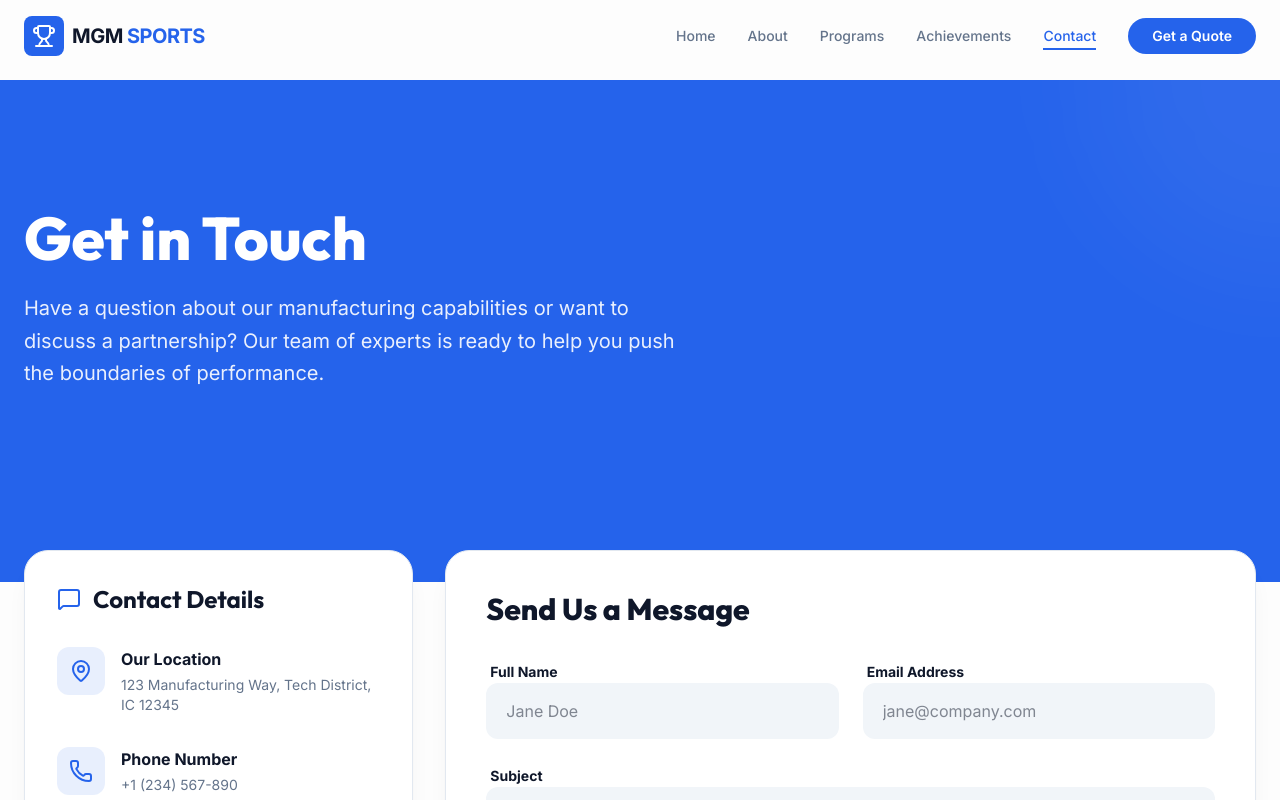
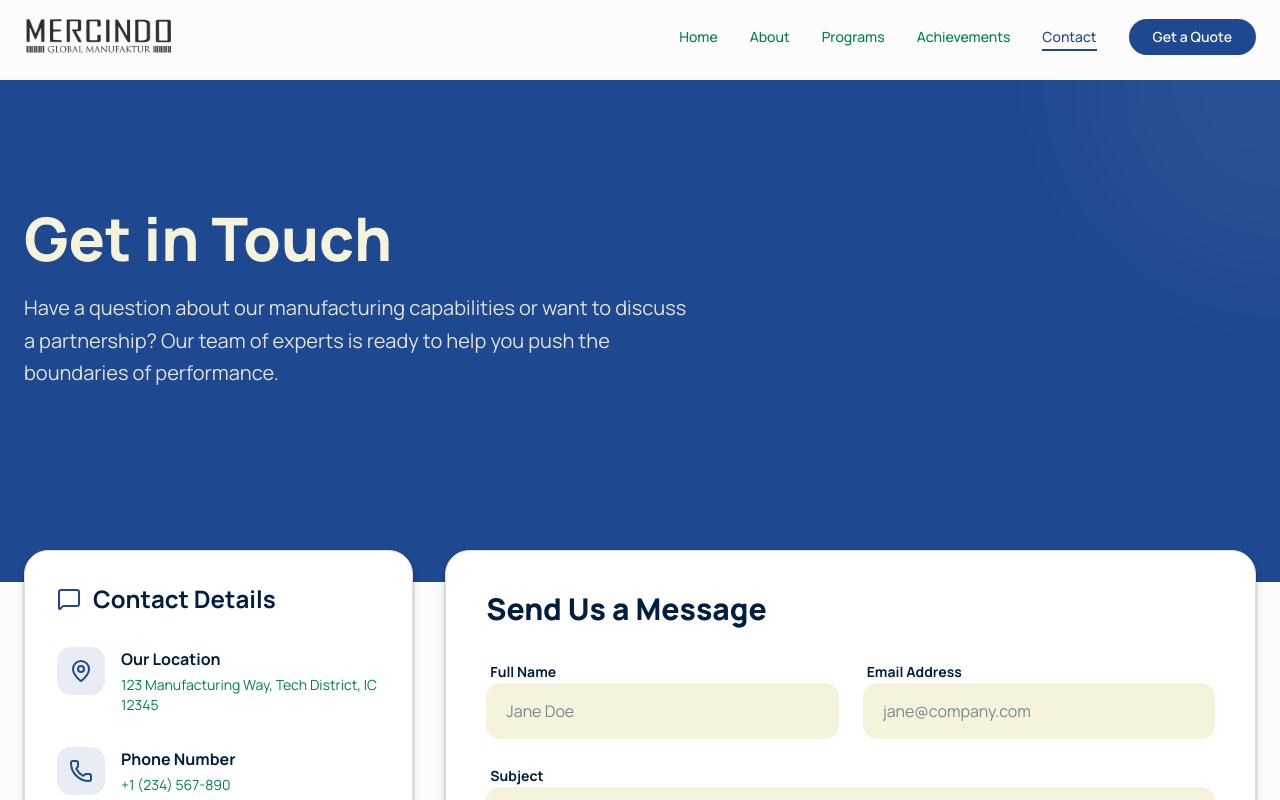
Before and after one commit to bagusindriyanto/mgm-company-profile, a Next.js app: page /contact in a window 1280 px wide. Shown: the top 800 px of the page. Built offline with nearby package versions, Linux system fonts and the light colour scheme.

Commit message:
Change Color Palette

```diff
--- a/src/app/(home)/page.tsx
+++ b/src/app/(home)/page.tsx
@@ -1,5 +1,5 @@
 import Link from 'next/link';
-import { ArrowRight, ShieldCheck, Zap, Globe, Activity } from 'lucide-react';
+import { ArrowRight, ShieldCheck, Zap, Globe } from 'lucide-react';
 import AnimatedSection from '@/components/animated-section';
 import SectionHeader from '@/components/section-header';
 import Image from 'next/image';
@@ -24,7 +24,7 @@ export default function Home() {
             </h1>
             <p className="text-xl text-secondary mb-10 leading-relaxed max-w-2xl">
               From high-grip tactical gloves to ultra-breathable running
-              apparel, MGM Sports manufactures the gear that pushes boundaries.
+              apparel, MGM manufactures the gear that pushes boundaries.
             </p>
             <div className="flex flex-wrap gap-4">
               <Link
@@ -184,7 +184,7 @@ export default function Home() {
             </h2>
             <p className="text-lg opacity-90 mb-10 max-w-2xl mx-auto">
               Partner with a manufacturer that understands the nuances of elite
-              sports equipment. Let's discuss your custom manufacturing
+              sports equipment. Let&apos;s discuss your custom manufacturing
               requirements.
             </p>
             <Link
--- a/src/app/achievements/page.tsx
+++ b/src/app/achievements/page.tsx
@@ -86,9 +86,8 @@ export default function AchievementsPage() {
               <Award className="text-primary" size={40} /> Awards
             </h3>
             <p className="text-secondary leading-relaxed mb-8">
-              MGM Sports has been recognized by industry leaders for our
-              innovation, quality standards, and commitment to environmental
-              sustainability.
+              MGM has been recognized by industry leaders for our innovation,
+              quality standards, and commitment to environmental sustainability.
             </p>
           </div>
           <div className="lg:col-span-2 space-y-6">
--- a/src/app/globals.css
+++ b/src/app/globals.css
@@ -1,39 +1,121 @@
 @import 'tailwindcss';
 
 :root {
-  --background: #fdfdfd;
-  --foreground: #0f172a;
-  --primary: #2563eb;
-  --primary-foreground: #ffffff;
-  --secondary: #64748b;
-  --accent: #f97316;
-  --muted: #f1f5f9;
-  --card: #ffffff;
-  --border: #e2e8f0;
+  --background: oklch(0.9911 0 0);
+  --foreground: oklch(0.2373 0.0697 251.3749);
+  --card: oklch(1 0 0);
+  --card-foreground: oklch(0.2373 0.0697 251.3749);
+  --popover: oklch(1 0 0);
+  --popover-foreground: oklch(0.2373 0.0697 251.3749);
+  --primary: oklch(0.4148 0.1282 260.4392);
+  --primary-foreground: oklch(0.9596 0.0303 102.8956);
+  --secondary: oklch(0.528 0.1253 157.1903);
+  --secondary-foreground: oklch(1 0 0);
+  --muted: oklch(0.9596 0.0303 102.8956);
+  --muted-foreground: oklch(0.5011 0.1106 131.3915);
+  --accent: oklch(0.8893 0.1718 113.3644);
+  --accent-foreground: oklch(0.2373 0.0697 251.3749);
+  --destructive: oklch(0.5523 0.1927 32.7272);
+  --destructive-foreground: oklch(0.9934 0.0032 17.2118);
+  --border: oklch(0.9006 0 0);
+  --input: oklch(0.9731 0 0);
+  --ring: oklch(0.4148 0.1282 260.4392);
+  --chart-1: oklch(0.8348 0.1302 160.908);
+  --chart-2: oklch(0.6231 0.188 259.8145);
+  --chart-3: oklch(0.6056 0.2189 292.7172);
+  --chart-4: oklch(0.7686 0.1647 70.0804);
+  --chart-5: oklch(0.6959 0.1491 162.4796);
+  --sidebar: oklch(0.9911 0 0);
+  --sidebar-foreground: oklch(0.2373 0.0697 251.3749);
+  --sidebar-primary: oklch(0.4148 0.1282 260.4392);
+  --sidebar-primary-foreground: oklch(0.9596 0.0303 102.8956);
+  --sidebar-accent: oklch(0.8893 0.1718 113.3644);
+  --sidebar-accent-foreground: oklch(0.2373 0.0697 251.3749);
+  --sidebar-border: oklch(0.9006 0 0);
+  --sidebar-ring: oklch(0.4148 0.1282 260.4392);
+  --font-sans: Manrope, ui-sans-serif, sans-serif, system-ui;
+  --font-serif: Lora, ui-serif, serif;
+  --font-mono: JetBrains Mono, ui-monospace, monospace;
+  --radius: 0.625rem;
+  --shadow-x: 0px;
+  --shadow-y: 1px;
+  --shadow-blur: 3px;
+  --shadow-spread: 0px;
+  --shadow-opacity: 0.2;
+  --shadow-color: #000000;
+  --shadow-2xs: 0px 1px 3px 0px hsl(0 0% 0% / 0.1);
+  --shadow-xs: 0px 1px 3px 0px hsl(0 0% 0% / 0.1);
+  --shadow-sm:
+    0px 1px 3px 0px hsl(0 0% 0% / 0.2), 0px 1px 2px -1px hsl(0 0% 0% / 0.2);
+  --shadow:
+    0px 1px 3px 0px hsl(0 0% 0% / 0.2), 0px 1px 2px -1px hsl(0 0% 0% / 0.2);
+  --shadow-md:
+    0px 1px 3px 0px hsl(0 0% 0% / 0.2), 0px 2px 4px -1px hsl(0 0% 0% / 0.2);
+  --shadow-lg:
+    0px 1px 3px 0px hsl(0 0% 0% / 0.2), 0px 4px 6px -1px hsl(0 0% 0% / 0.2);
+  --shadow-xl:
+    0px 1px 3px 0px hsl(0 0% 0% / 0.2), 0px 8px 10px -1px hsl(0 0% 0% / 0.2);
+  --shadow-2xl: 0px 1px 3px 0px hsl(0 0% 0% / 0.5);
+  --tracking-normal: 0.025em;
+  --spacing: 0.25rem;
 }
 
 @theme inline {
   --color-background: var(--background);
   --color-foreground: var(--foreground);
+  --color-card: var(--card);
+  --color-card-foreground: var(--card-foreground);
+  --color-popover: var(--popover);
+  --color-popover-foreground: var(--popover-foreground);
   --color-primary: var(--primary);
   --color-primary-foreground: var(--primary-foreground);
   --color-secondary: var(--secondary);
+  --color-secondary-foreground: var(--secondary-foreground);
+  --color-muted: var(--muted);
+  --color-muted-foreground: var(--muted-foreground);
   --color-accent: var(--accent);
-  --color-muted: var(--muted);
-  --color-card: var(--card);
+  --color-accent-foreground: var(--accent-foreground);
+  --color-destructive: var(--destructive);
+  --color-destructive-foreground: var(--destructive-foreground);
   --color-border: var(--border);
-  --font-inter: var(--font-inter);
-  --font-outfit: var(--font-outfit);
+  --color-input: var(--input);
+  --color-ring: var(--ring);
+  --color-chart-1: var(--chart-1);
+  --color-chart-2: var(--chart-2);
+  --color-chart-3: var(--chart-3);
+  --color-chart-4: var(--chart-4);
+  --color-chart-5: var(--chart-5);
+  --color-sidebar: var(--sidebar);
+  --color-sidebar-foreground: var(--sidebar-foreground);
+  --color-sidebar-primary: var(--sidebar-primary);
+  --color-sidebar-primary-foreground: var(--sidebar-primary-foreground);
+  --color-sidebar-accent: var(--sidebar-accent);
+  --color-sidebar-accent-foreground: var(--sidebar-accent-foreground);
+  --color-sidebar-border: var(--sidebar-border);
+  --color-sidebar-ring: var(--sidebar-ring);
+
+  --font-sans: var(--font-sans);
+  --font-mono: var(--font-mono);
+  --font-serif: var(--font-serif);
+
+  --radius-sm: calc(var(--radius) - 4px);
+  --radius-md: calc(var(--radius) - 2px);
+  --radius-lg: var(--radius);
+  --radius-xl: calc(var(--radius) + 4px);
+
+  --shadow-2xs: var(--shadow-2xs);
+  --shadow-xs: var(--shadow-xs);
+  --shadow-sm: var(--shadow-sm);
+  --shadow: var(--shadow);
+  --shadow-md: var(--shadow-md);
+  --shadow-lg: var(--shadow-lg);
+  --shadow-xl: var(--shadow-xl);
+  --shadow-2xl: var(--shadow-2xl);
 }
 
-@media (prefers-color-scheme: dark) {
-  :root {
-    --background: #020617;
-    --foreground: #f8fafc;
-    --card: #0f172a;
-    --border: #1e293b;
-    --muted: #0f172a;
-  }
+@layer base {
+  * {
+    @apply border-border outline-ring/50;
   }
 
   html {
@@ -41,9 +123,7 @@ html {
   }
 
   body {
-  background: var(--background);
-  color: var(--foreground);
-  font-family: var(--font-inter), ui-sans-serif, system-ui, sans-serif;
+    @apply bg-background text-foreground;
   }
 
   h1,
@@ -52,9 +132,19 @@ h3,
   h4,
   h5,
   h6 {
-  font-family: var(--font-outfit), ui-sans-serif, system-ui, sans-serif;
+    font-family: var(--font-manrope), ui-sans-serif, system-ui, sans-serif;
   }
+}
+/* @media (prefers-color-scheme: dark) {
+  :root {
+    --background: #020617;
+    --foreground: #f8fafc;
+    --card: #0f172a;
+    --border: #1e293b;
+    --muted: #0f172a;
+  }
+} */
 
 .glass-morphism {
-  @apply bg-[rgba(255,255,255,0.7)] dark:bg-[rgba(15,23,42,0.85)] backdrop-blur-sm;
+  @apply bg-[rgba(255,255,255,0.6)] backdrop-blur-sm;
 }
--- a/src/app/layout.tsx
+++ b/src/app/layout.tsx
@@ -1,22 +1,27 @@
 import type { Metadata } from 'next';
-import { Inter, Outfit } from 'next/font/google';
+import { Manrope, Lora, JetBrains_Mono } from 'next/font/google';
 import './globals.css';
 import Navbar from '@/components/new-navbar';
 import Footer from '@/components/new-footer';
 import NextTopLoader from 'nextjs-toploader';
 
-const inter = Inter({
-  variable: '--font-inter',
+const fontSans = Manrope({
   subsets: ['latin'],
+  variable: '--font-sans',
 });
 
-const outfit = Outfit({
-  variable: '--font-outfit',
+const fontSerif = Lora({
   subsets: ['latin'],
+  variable: '--font-serif',
+});
+
+const fontMono = JetBrains_Mono({
+  subsets: ['latin'],
+  variable: '--font-mono',
 });
 
 export const metadata: Metadata = {
-  title: 'MGM Sports | High-Performance Equipment',
+  title: 'Mercindo Global Manufaktur',
   description:
     'Elite manufacturer of high-performance gloves and running apparel for athletes world-wide.',
 };
@@ -29,7 +34,7 @@ export default function RootLayout({
   return (
     <html lang="en">
       <body
-        className={`${inter.variable} ${outfit.variable} antialiased selection:bg-primary/20 selection:text-primary`}
+        className={`${fontSans.variable} ${fontSerif.variable} ${fontMono.variable} antialiasedselection:bg-primary/20 selection:text-primary`}
       >
         <NextTopLoader showSpinner={false} />
         <div className="flex min-h-screen flex-col">
--- a/src/components/new-navbar.tsx
+++ b/src/components/new-navbar.tsx
@@ -9,8 +9,9 @@ import {
   useScroll,
   useMotionValueEvent,
 } from 'motion/react';
-import { Menu, X, Trophy, Shirt } from 'lucide-react';
+import { Menu, X } from 'lucide-react';
 import { cn } from '@/lib/utils';
+import Image from 'next/image';
 
 const navLinks = [
   { name: 'Home', href: '/' },
@@ -34,17 +35,18 @@ export default function Navbar() {
     <nav
       className={cn(
         'fixed left-0 right-0 top-0 z-50 transition-all duration-300 px-6 py-4',
-        scrolled ? 'glass-morphism py-3' : 'bg-transparent',
+        scrolled ? 'glass-morphism py-3' : 'bg-background',
       )}
     >
       <div className="mx-auto flex max-w-7xl items-center justify-between">
         <Link href="/" className="flex items-center gap-2 group">
-          <div className="flex h-10 w-10 items-center justify-center rounded-lg bg-primary text-primary-foreground transition-transform group-hover:scale-110">
-            <Trophy size={24} />
-          </div>
-          <span className="text-xl font-bold tracking-tight text-foreground">
-            MGM <span className="text-primary">SPORTS</span>
-          </span>
+          <Image
+            src="/image/logo-black.png"
+            alt="MGM Logo"
+            width={150}
+            height={150}
+            className="object-cover"
+          />
         </Link>
 
         {/* Desktop Nav */}
```
Also changed, not shown: src/app/about/page.tsx (+11 -14 lines), src/components/new-footer.tsx (+9 -7 lines), public/image/logo-black.png (added), public/image/logo-white.png (added). Lines whose indentation alone changed are shown as unchanged.
